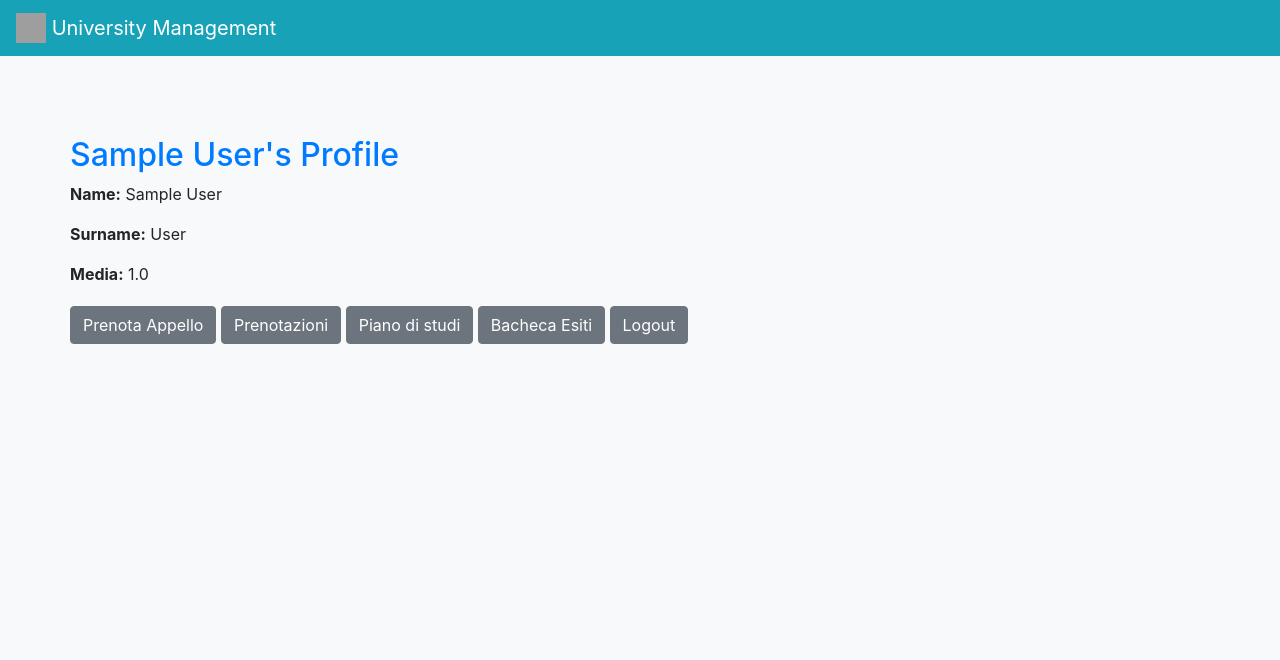
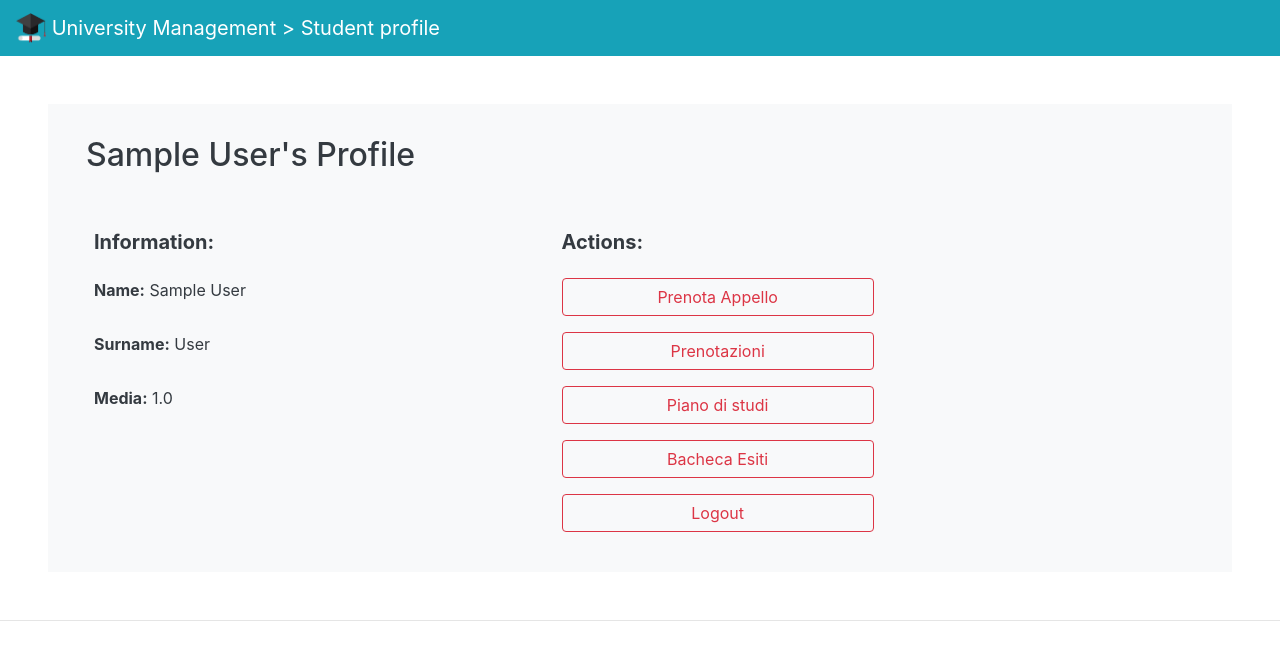
Before and after one commit to Nico281102/ExamsManagementApp, a Flask app: page /student/ in a window 1280 px wide. Shown: the top 660 px of the page. Run offline with Flask 3, Linux system fonts and the light colour scheme; a user stored in the database is signed in; tables that the repository leaves empty hold one stand-in row (values such as "Sample post"); some libraries are stand-ins or nearby versions; grey boxes are pictures that could not be loaded.

Commit message:
creato layout

```diff
--- a/App/templates/student/home.html
+++ b/App/templates/student/home.html
@@ -5,52 +5,63 @@
     <meta charset="UTF-8">
     <meta name="viewport" content="width=device-width, initial-scale=1, shrink-to-fit=no">
     <link rel="stylesheet" href="https://cdn.jsdelivr.net/npm/bootstrap@4.6.2/dist/css/bootstrap.min.css" integrity="sha384-xOolHFLEh07PJGoPkLv1IbcEPTNtaed2xpHsD9ESMhqIYd0nLMwNLD69Npy4HI+N" crossorigin="anonymous">
+    <title>Student Homepage</title>
     <style>
-        body {
-            background-color: #f8f9fa;
-        }
-
-        .container {
-            padding: 80px 0;
-        }
-
-        h2 {
-            color: #007bff;
-        }
-
-        .menu-links {
-            margin-top: 20px;
+        .half-width-btn {
+            width: 50%;
         }
     </style>
-    <title>Student Homepage</title>
 </head>
 
 <body>
 
     <nav class="navbar navbar-dark bg-info">
         <a class="navbar-brand" href="#">
-            <img src="./graduation-cap-png.webp" width="30" height="30" class="d-inline-block align-top" alt="">
-            University Management
+            <img src="../../static/graduation-cap-png.png" width="30" height="30" class="d-inline-block align-top" alt="">
+            University Management > Student profile
         </a>
     </nav>
 
-    <div class="container">
+    <div class="p-3 mb-2 m-5  bg-light text-dark">
+    <div class="container p-3">
         <h2>{{ student.name }}'s Profile</h2>
 
+        <div class="row p-2 mt-5">
+            <div class="col-5"><h5><strong>Information:</strong></h5></div>
+            <div class="col-7"><h5><strong>Actions:</strong></h5></div>
+        </div>
+        <div class="row p-2">
         <!-- Use Jinja to dynamically display student information -->
-        <p><strong>Name:</strong> {{ student.name }}</p>
-        <p><strong>Surname:</strong> {{ student.surname }}</p>
-        <p><strong>Media:</strong> {{ student.getMean() }}</p>
+            <div class="col-5"><strong>Name:</strong> {{ student.name }}</div>
+            <div class="col-7">
+               <a class="btn btn-outline-danger half-width-btn" href="{{ url_for('student.appelliDisponibili') }}">Prenota Appello</a> </div>
+        </div>
+        <div class="row p-2">
+            <div class="col-5"><strong>Surname:</strong> {{ student.surname }}</div>
+            <div class="col-7">
+                 <a class="btn btn-outline-danger half-width-btn" href="{{ url_for('student.prenotazioni') }}">Prenotazioni</a> </div>
+        </div>
+        <div class="row p-2">
+            <div class="col-5"><strong>Media:</strong> {{ student.getMean() }}</div>
+            <div class="col-7">
+                <a class="btn btn-outline-danger half-width-btn" href="{{ url_for('student.pianoDiStudi') }}">Piano di studi</a> </div>
+        </div>
 
-        <!-- Display links to other pages -->
-        <div class="menu-links">
-            <a class="btn btn-secondary" href="{{ url_for('student.appelliDisponibili') }}">Prenota Appello</a>
-            <a class="btn btn-secondary" href="{{ url_for('student.prenotazioni') }}">Prenotazioni</a>
-            <a class="btn btn-secondary" href="{{ url_for('student.pianoDiStudi') }}">Piano di studi</a>
-            <a class="btn btn-secondary" href="{{ url_for('student.esiti') }}">Bacheca Esiti</a>
-            <a class="btn btn-secondary" href="{{ url_for('auth.logout') }}">Logout</a>
+        <div class="row p-2">
+            <div class="col-5"></div>
+            <div class="col-7">
+                <a class="btn btn-outline-danger half-width-btn" href="{{ url_for('student.esiti') }}">Bacheca Esiti</a> </div>
         </div>
+
+        <div class="row p-2">
+            <div class="col-5"></div>
+            <div class="col-7">
+                <a class="btn btn-outline-danger half-width-btn" href="{{ url_for('auth.logout') }}">Logout</a> </div>
+        </div>
+
     </div>
+    </div>
+    <hr>
 
     <script src="https://code.jquery.com/jquery-3.6.0.min.js"></script>
     <script src="https://cdn.jsdelivr.net/npm/@popperjs/core@2.10.2/dist/umd/popper.min.js"></script>
```
